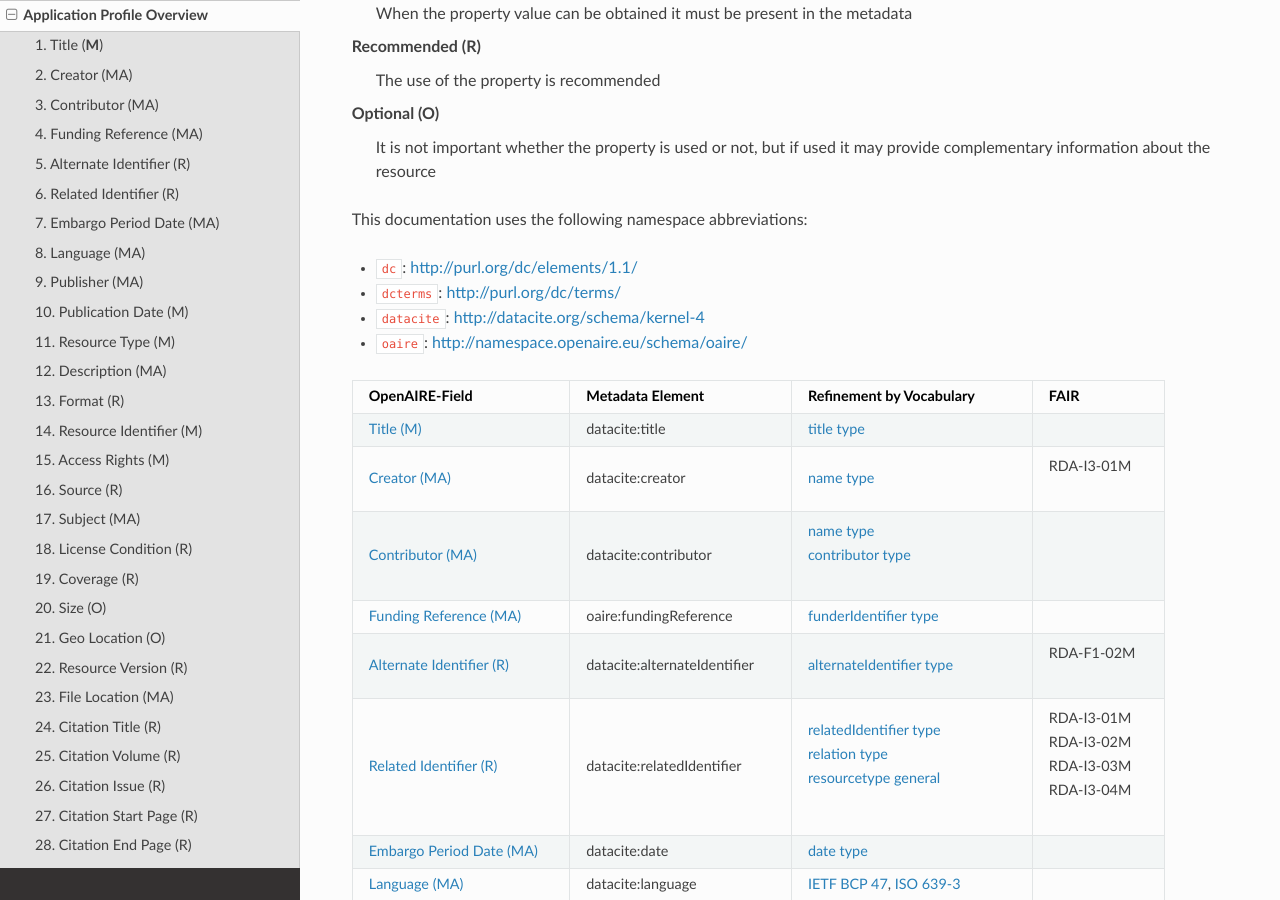
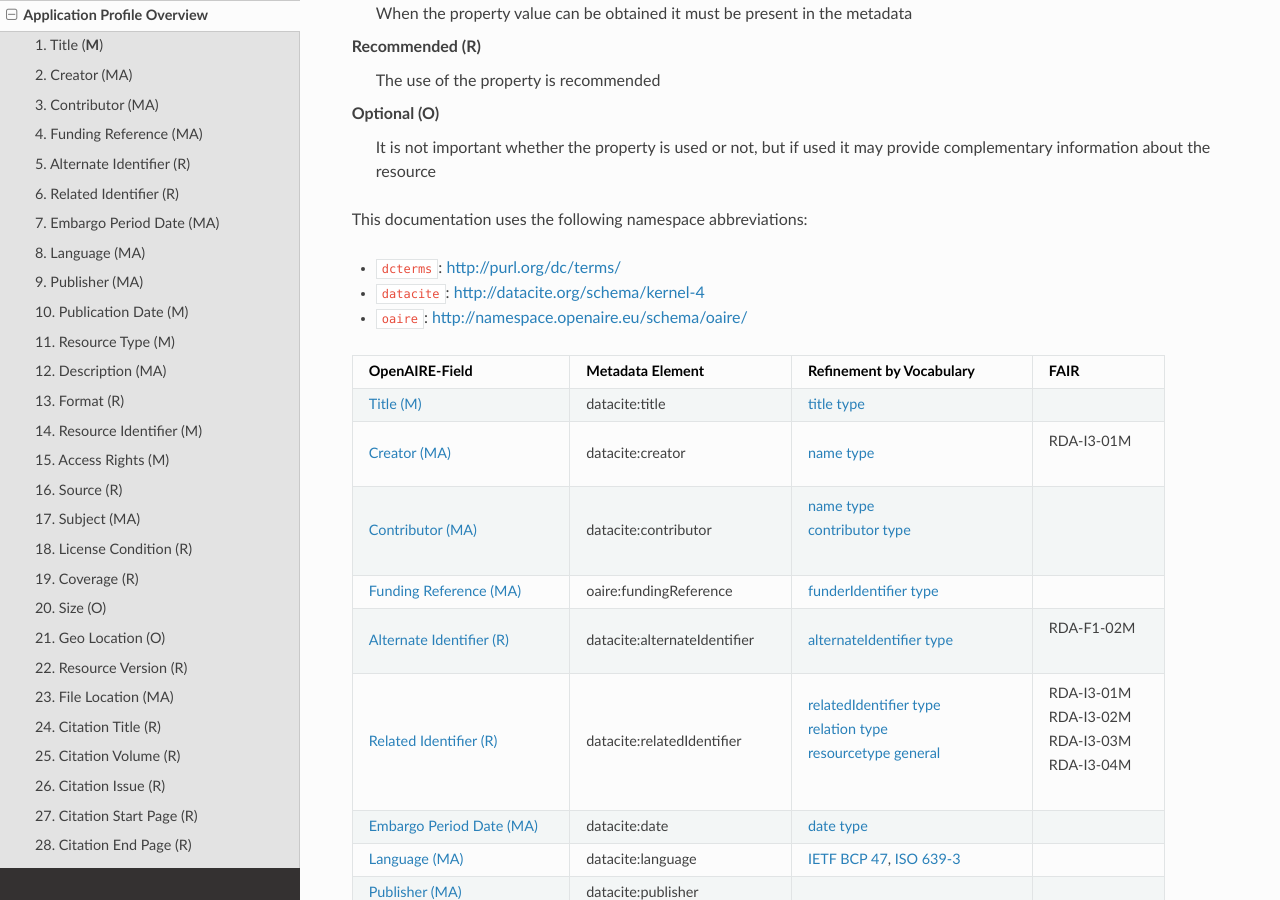
Before and after one commit to openaire/guidelines-literature-repositories, a Sphinx documentation site: the page built from docs/application_profile.rst, in a window 1280 px wide and 900 px high, scrolled down 328 px. Built offline with Sphinx 7.4.7 and the Read the Docs theme 3.1.0, drawn with Linux system fonts in a browser that asks for light colours; a script that is not in the unit is left out.

Commit message:
Update application_profile.rst

```diff
--- a/docs/application_profile.rst
+++ b/docs/application_profile.rst
@@ -20,7 +20,6 @@
 
 This documentation uses the following namespace abbreviations:
 
-* ``dc``: http://purl.org/dc/elements/1.1/
 * ``dcterms``: http://purl.org/dc/terms/
 * ``datacite``: http://datacite.org/schema/kernel-4
 * ``oaire``: http://namespace.openaire.eu/schema/oaire/
```
